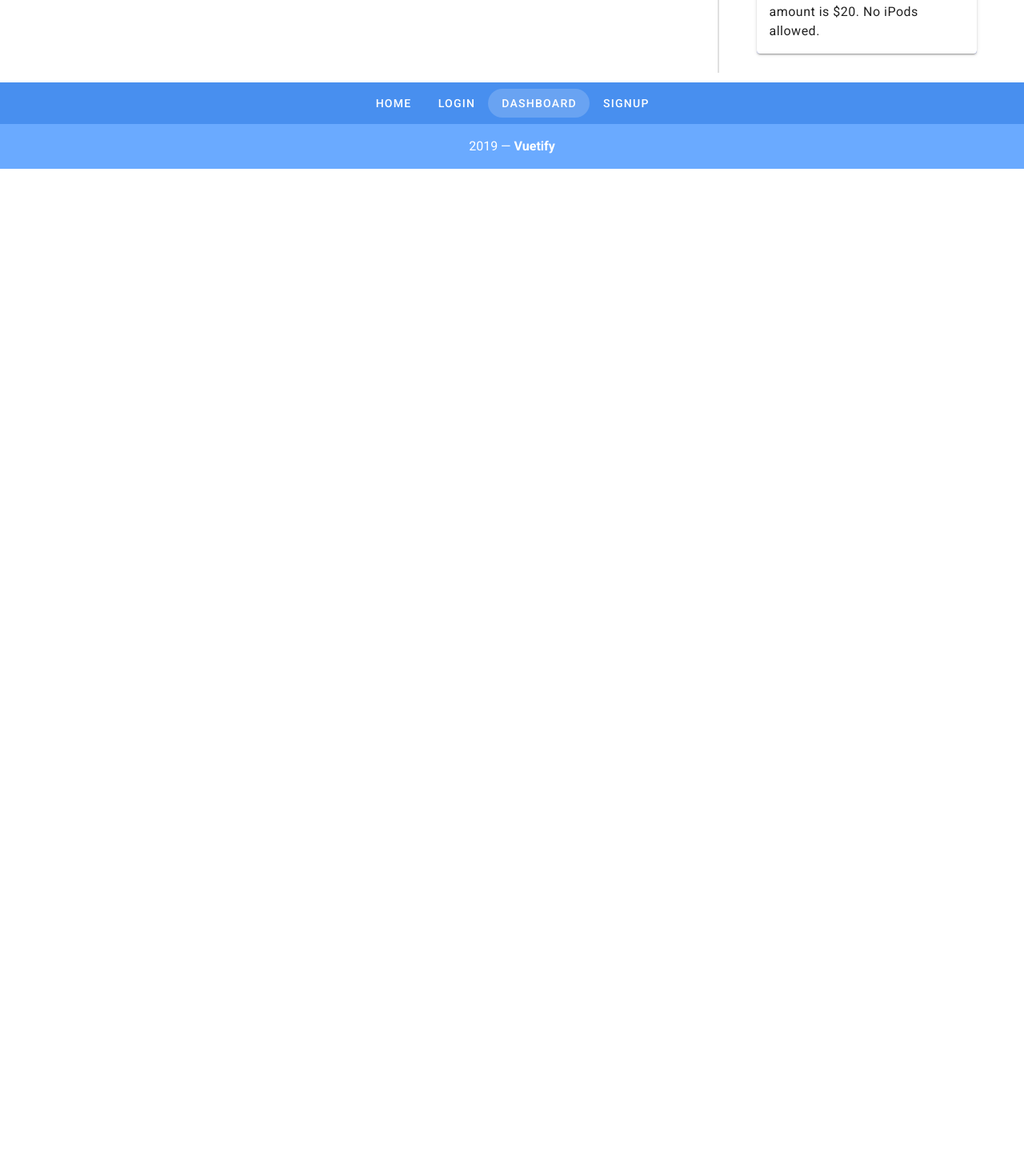
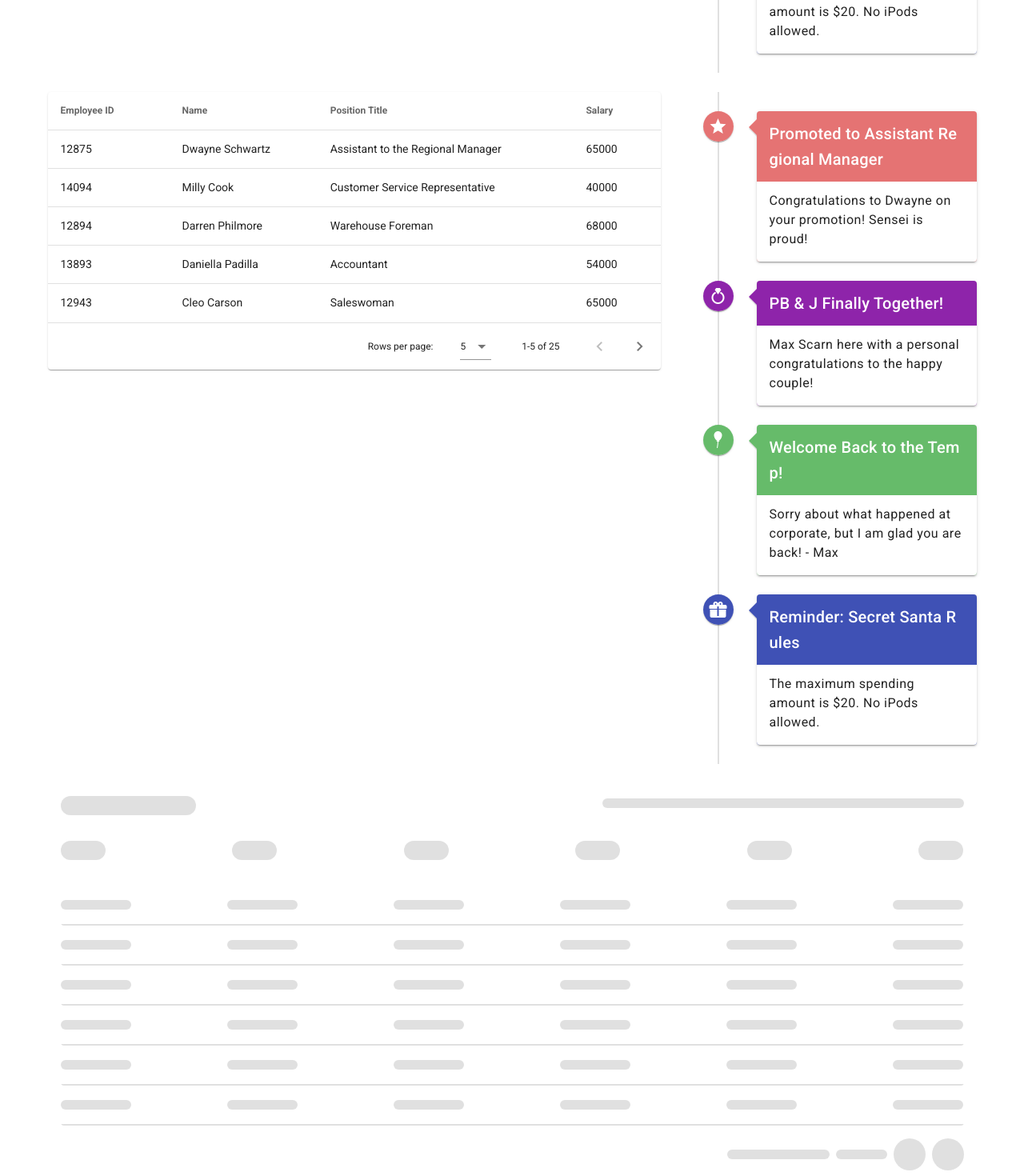
Before and after one commit to OussamaAlouat/vue-vuetify, a Vue app: page /dashboard in a window 1280 px wide. Shown: the part 1280-2750 px from the top of the page at 80% size. Before the commit the page ends 1491 px from the top, so only its background shows below. Built offline with nearby package versions, Linux system fonts and the light colour scheme.

Commit message:
Added skeletton loader

```diff
--- a/src/views/Dashboard.vue
+++ b/src/views/Dashboard.vue
@@ -23,14 +23,29 @@
       </v-col>
     </v-row>
     <v-row>
-      <v-col cols="8">
-        <EmployeesTable
-          :employees="employees"
-          @select-employee="setEmployee"
-        />
+      <v-col cols="12" md="8">
+        <EmployeesTable :employees="employees" @select-employee="setEmployee" />
       </v-col>
-      <v-col cols="4">
+      <v-col cols="12" md="4">
         <EventTimeline :timeline="timeline" />
+      </v-col>
+    </v-row>
+    <v-row id="below-the-fold" v-intersect="showMoreContent">
+      <v-col cols="12" md="8">
+        <EmployeesTable :employees="employees" @select-employee="setEmployee" />
+      </v-col>
+      <v-col cols="12" md="4">
+        <EventTimeline :timeline="timeline" />
+      </v-col>
+    </v-row>
+
+    <v-row id="more-content" v-if="loadNewContent">
+      <v-col>
+        <v-skeleton-loader
+          ref="skeleton"
+          type="table"
+          class="mx-auto"
+        ></v-skeleton-loader>
       </v-col>
     </v-row>
     <v-snackbar v-model="snackbar" :left="$vuetify.breakpoint.lgAndUp">
@@ -73,6 +88,7 @@
       snackbar: false,
       statistics: statisticsData,
       timeline: timelineData,
+      loadNewContent: false,
     };
   },
   methods: {
@@ -81,6 +97,9 @@
       this.selectedEmployee.name = event.name;
       this.selectedEmployee.title = event.title;
     },
+    showMoreContent(entries) {
+      this.loadNewContent = entries[0].isIntersecting;
+    },
   },
 };
 </script>
```
